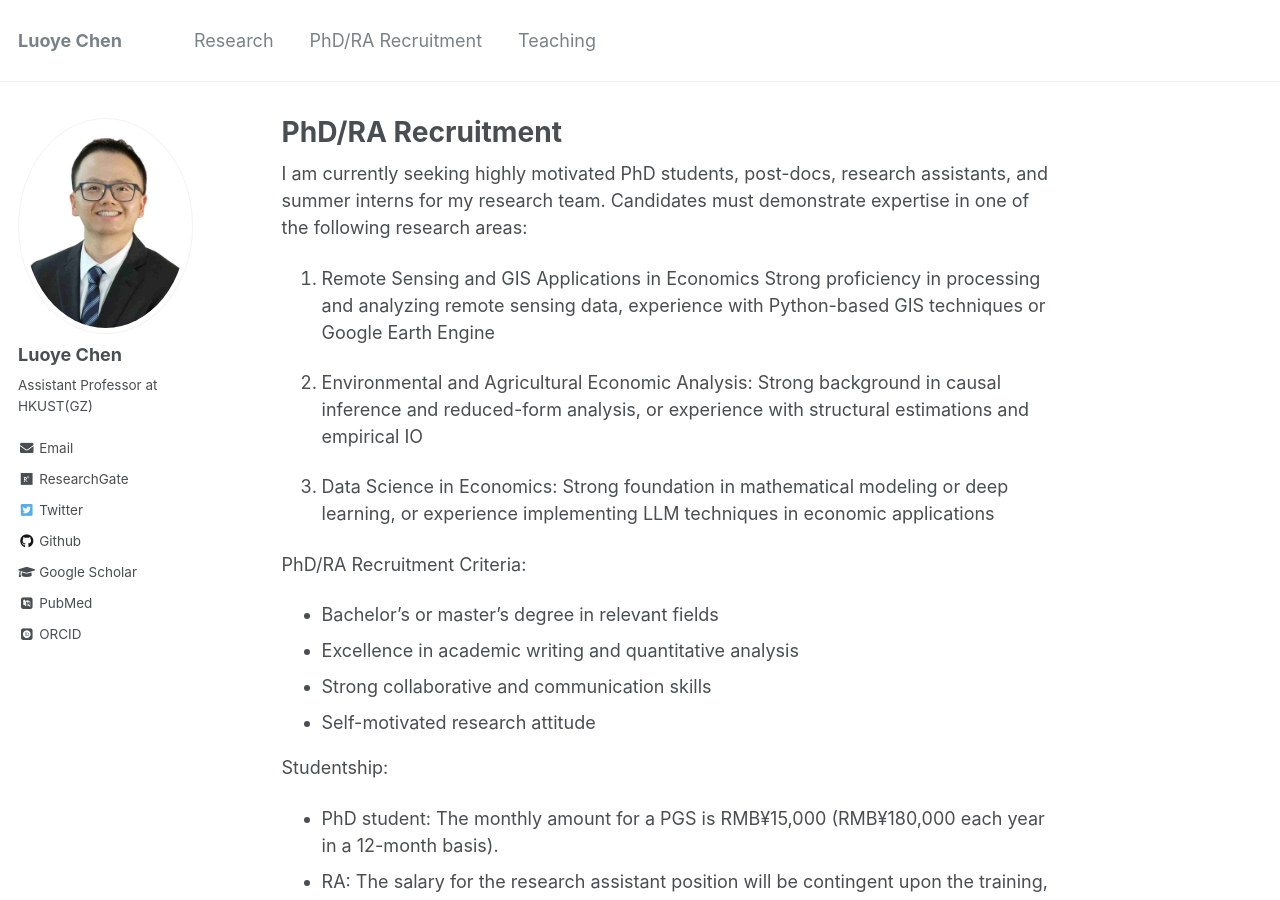
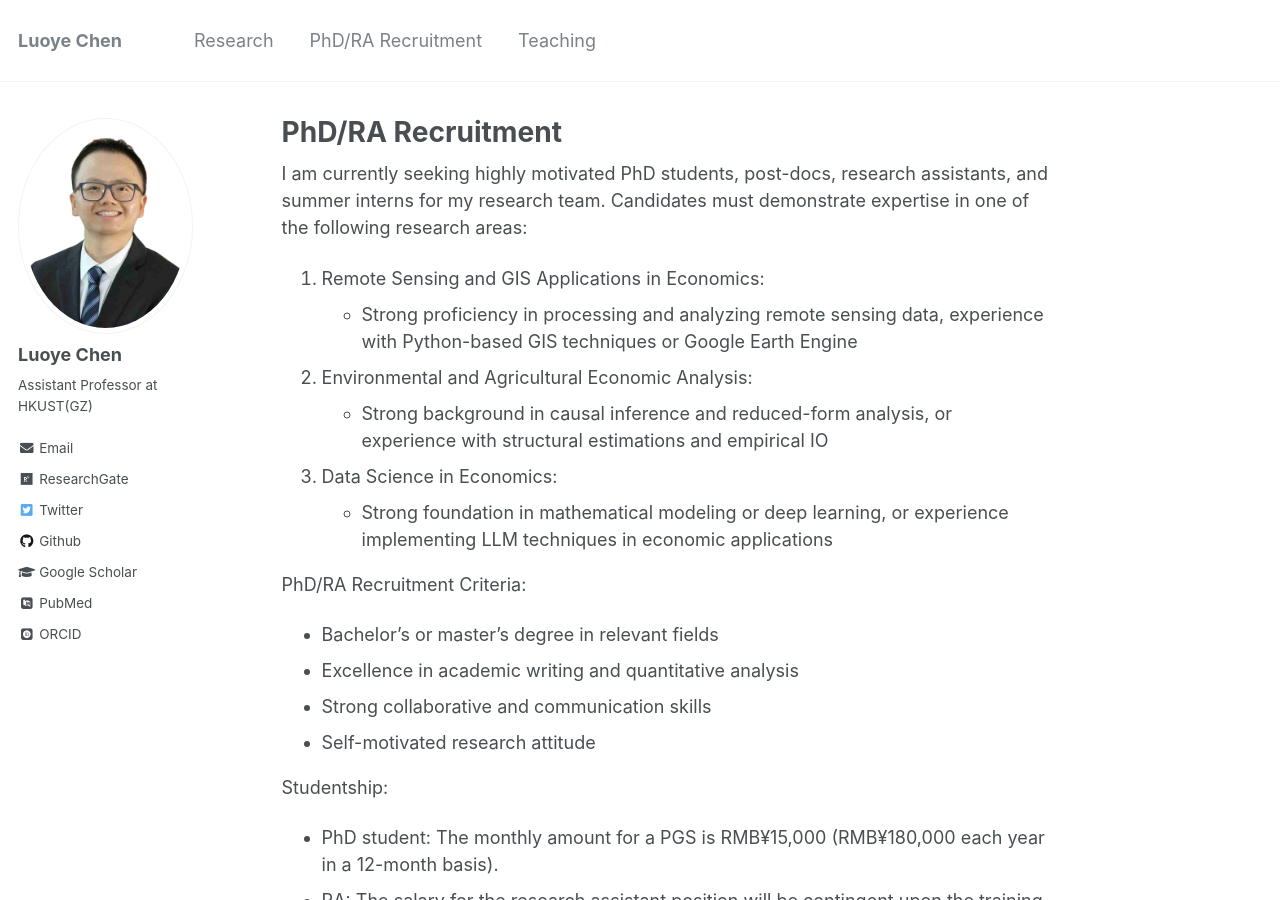
Before and after one commit to luoyec/luoyec.github.io, a Jekyll site: the page built from _pages/recuritment.md, in a window 1280 px wide and 900 px high. Built offline with Jekyll 4.4.1, drawn with Linux system fonts in a browser that asks for light colours; some web fonts are replaced.

```diff
--- a/_pages/recuritment.md
+++ b/_pages/recuritment.md
@@ -10,14 +10,14 @@ redirect_from:
 
 I am currently seeking highly motivated PhD students, post-docs, research assistants, and summer interns for my research team. Candidates must demonstrate expertise in one of the following research areas:
 
-1. Remote Sensing and GIS Applications in Economics
-Strong proficiency in processing and analyzing remote sensing data, experience with Python-based GIS techniques or Google Earth Engine
+1. Remote Sensing and GIS Applications in Economics:
+- Strong proficiency in processing and analyzing remote sensing data, experience with Python-based GIS techniques or Google Earth Engine
 
 2. Environmental and Agricultural Economic Analysis:
-Strong background in causal inference and reduced-form analysis, or experience with structural estimations and empirical IO
+- Strong background in causal inference and reduced-form analysis, or experience with structural estimations and empirical IO
 
 3. Data Science in Economics:
-Strong foundation in mathematical modeling or deep learning, or experience implementing LLM techniques in economic applications
+- Strong foundation in mathematical modeling or deep learning, or experience implementing LLM techniques in economic applications
 
 PhD/RA Recruitment Criteria:
 - Bachelor's or master's degree in relevant fields
```
